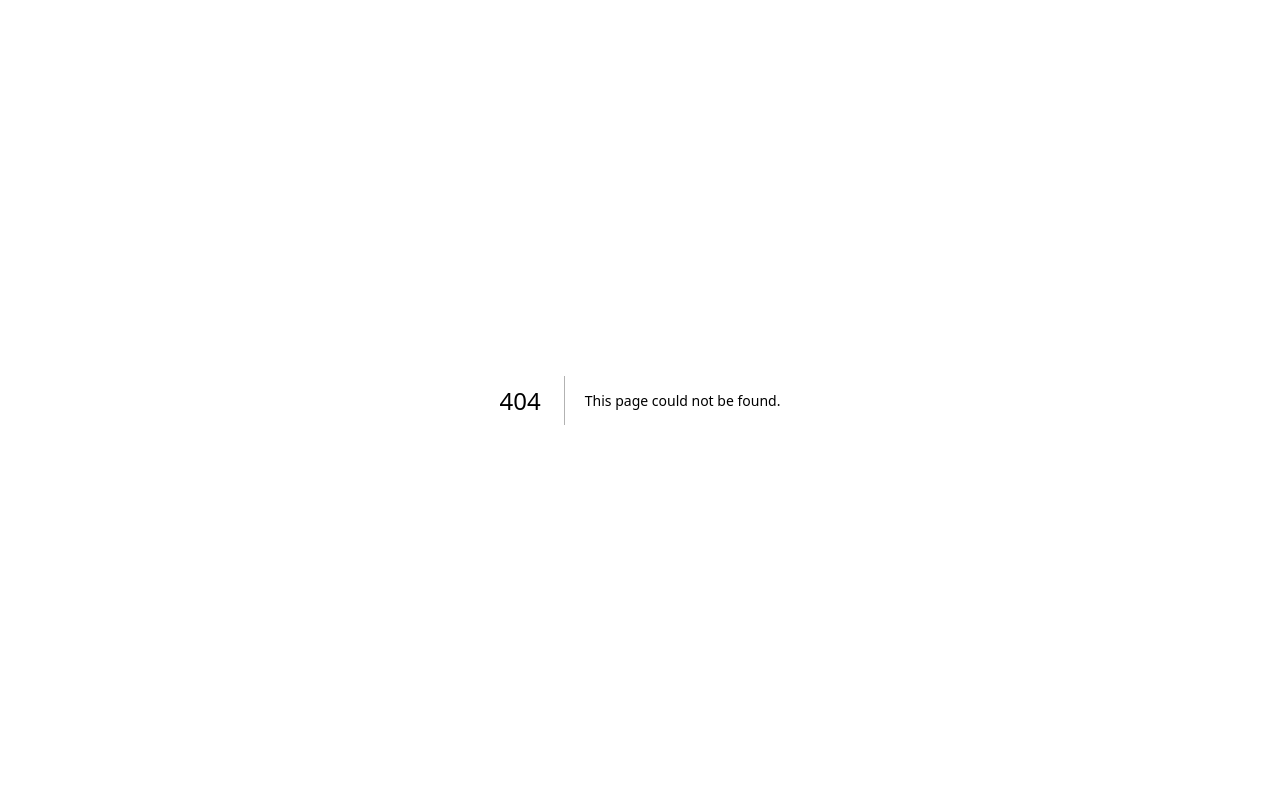
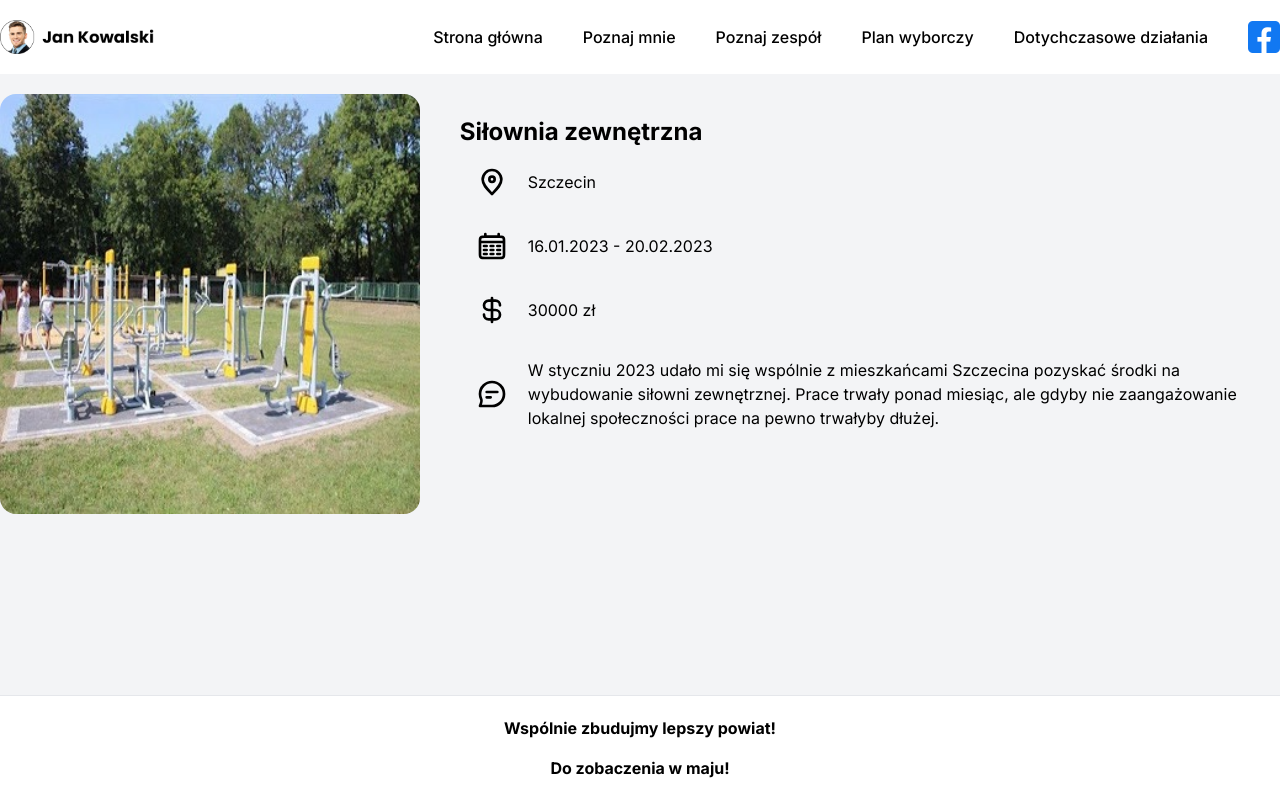
Before and after one commit to solejniczak/election_website, a Next.js app: page /dzialania/1 in a window 1280 px wide. Before the commit this address had no page. Built offline with nearby package versions, Linux system fonts and the light colour scheme.

Commit message:
delete search button

```diff
--- /dev/null
+++ b/app/(root)/dzialania/[id]/page.tsx
@@ -0,0 +1,85 @@
+"use client"
+
+import React from 'react'
+import Image from "next/image"
+import { usePathname, useRouter } from 'next/navigation';
+import data from '@/database/dzialania';
+
+import { Reveal } from '@/components/shared/Reveal';
+
+const Page = () => {
+  const pathname = usePathname();
+  const id = pathname.split('/').pop();
+  const item = data.find((item) => item.id === Number(id));
+
+  if (!item) {
+    return <div>Brak danych dla podanego id</div>;
+  }
+
+  return (
+
+    <div className='bg-gray-100 h-full'>
+        <div className="m-auto ">
+            <div className="flex flex-col md:flex-row max-w-7xl mx-auto p-5 md:px-10 xl:px-0 w-full gap-5">
+                {item.path && (
+                    <div className="overflow-hidden rounded-2xl justify-center w-full md:w-1/3">
+                        <Reveal>
+                            <Image src={item.path} alt={item.name} width={1000} height={1000} />
+                        </Reveal>
+                    </div>
+                )}
+
+                    <div className="flex flex-col min-h-auto p-5 w-full md:w-2/3">
+
+                    {item.name && (
+                        <Reveal>
+                            <p className="p-bold-24">{item.name}</p>
+                        </Reveal>
+                    )}
+
+
+                    {item.city && (
+                        <Reveal>
+                            <div className="flex flex-row items-center p-4">
+                                <Image src="/assets/icons/location.svg" alt="location" width={32} height={32} className="mr-5" />
+                                <p>{item.city}</p>
+                            </div>
+                        </Reveal>
+                    )}
+
+                    {item.startDate && item.endDate && (
+                        <Reveal>
+                            <div className="flex flex-row items-center p-4">
+                                <Image src="/assets/icons/calendar.svg" alt="calendar" width={32} height={32} className="mr-5" />
+                                <p>{`${item.startDate} - ${item.endDate}`}</p>
+                            </div>
+                        </Reveal>
+                    )}
+
+                    {item.price && (
+                        <Reveal>
+                            <div className="flex flex-row items-center p-4">
+                                <Image src="/assets/icons/dollar.svg" alt="dollar" width={32} height={32} className="mr-5" />
+                                <p>{`${item.price} zł`}</p>
+                            </div>
+                        </Reveal>
+                    )}
+
+                    {item.description && (
+                        <Reveal>
+                            <div className="flex flex-row items-center p-4">
+                                <Image src="/assets/icons/comment.svg" alt="comment" width={32} height={32} className="mr-5" />
+                                <p>{item.description}</p>
+                            </div>
+                        </Reveal>
+                    )}
+
+                </div>
+            </div>
+        </div>
+    </div>
+
+  );
+};
+
+export default Page;
--- a/app/(root)/dzialania/page.tsx
+++ b/app/(root)/dzialania/page.tsx
@@ -2,34 +2,17 @@
 
 import React, { useState } from 'react';
 import Image from 'next/image';
-import Search from '@/components/shared/Search';
 import Link from 'next/link';
 import data from '@/database/dzialania';
 import { Reveal } from '@/components/shared/Reveal';
 
 const Dzialania = () => {
   const [filteredData, setFilteredData] = useState(data);
-  const [searchQuery, setSearchQuery] = useState('');
-
-  const handleSearch = (query: string) => {
-    setSearchQuery(query);
-
-    const filtered = data.filter((item) =>
-      item.city.toLowerCase().includes(query.toLowerCase())
-    );
-
-    setFilteredData(filtered);
-  };
 
   return (
     <div>
       <section className="wrapper my-8 flex flex-col gap-8 md:gap-12">
-        <Reveal>
-          <Search
-            placeholder="Wyszukaj według miejscowości"
-            onSearch={(query) => handleSearch(query)}
-          />
-        </Reveal>
+
       </section>
       <div className="m-auto">
 
```
